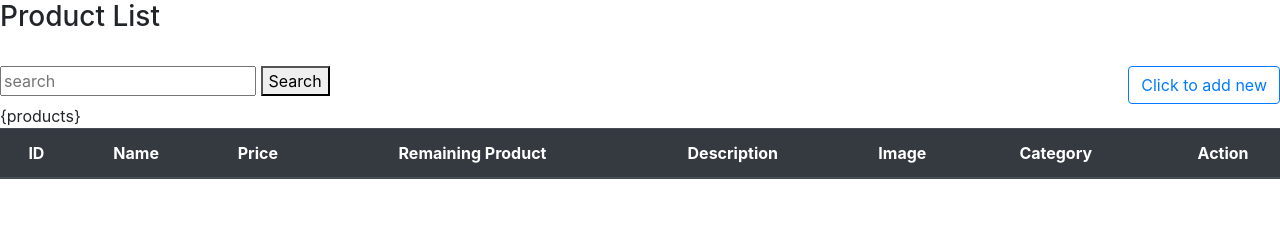
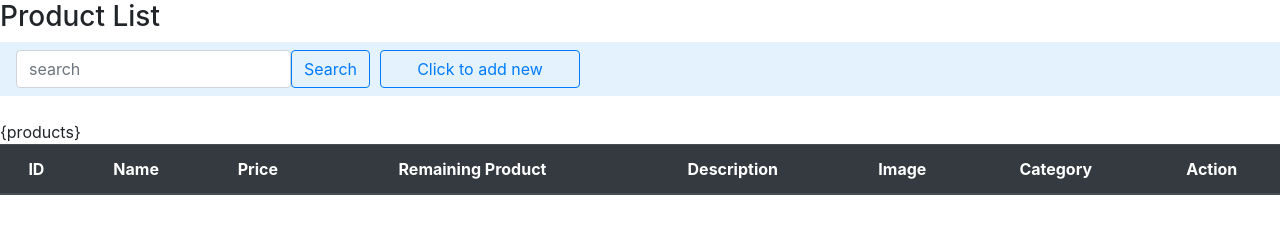
Before and after one commit to Ducanh1994/MD3_Case, a website: page src/view/index.html in a window 1280 px wide. Drawn offline with nearby package versions, Linux system fonts and the light colour scheme.

Commit message:
css lan 1

```diff
--- a/src/view/index.html
+++ b/src/view/index.html
@@ -25,21 +25,42 @@
         td:nth-child(2) {
             text-align: center;
         }
+        .btn {
+            margin-right: 10px;
+            width: 80px;
+
+        }
+        .my-button {
+            width: 80px;
+            height: 40px;
+            padding: 10px; /* Đảm bảo padding giống nhau cho tất cả các nút */
+            border: 2px solid black; /* Đảm bảo border giống nhau cho tất cả các nút */
+            text-align: center;
+        }
     </style>
 </head>
 <body>
 <h3>Product List  </h3>
+<nav class="navbar navbar-light" style="background-color: #e3f2fd;">
+    <div style="display: flex; justify-content: space-between; ">
+        <form action="/search" method="POST">
+            <div  style="display: flex; justify-content: space-between; ">
+            <input type="text" name="search" placeholder="search" class="form-control">
+            <button type="submit" class="btn btn-outline-primary" >Search</button>
+            </div>
+        </form>
+        <div style="width: 220px"><a href="/create"><button  style="width: 200px" type="button" class="btn btn-outline-primary">Click to add new</button></a></div>
+    </div>
+</nav>
 <br>
 
-<div style="display: flex; justify-content: space-between;">
+<!--<div style="display: flex; justify-content: space-between; ">
     <form action="/search" method="POST">
         <input type="text" name="search" placeholder="search">
         <button type="submit">Search</button>
     </form>
-
-    <div><button type="button" class="btn btn-outline-primary" >
-        <a href="/create">Click to add new</a></button></div>
-</div>
+    <div style="width: 220px"><a href="/create"><button  style="width: 200px" type="button" class="btn btn-outline-primary">Click to add new</button></a></div>
+</div>-->
 
 <table class="table">
     <thead class="thead-dark">
@@ -51,7 +72,7 @@
         <th scope="col">Description</th>
         <th scope="col">Image</th>
         <th scope="col">Category</th>
-        <th scope="col" colspan="2"><span style="margin-left: 20%">Action</span></th>
+        <th scope="col" colspan="3"><span style=" text-align: center;">Action</span></th>
 
     </tr>
     </thead>
```
Also changed, not shown: src/controller/handle/productController.js (+6 -2 lines).
